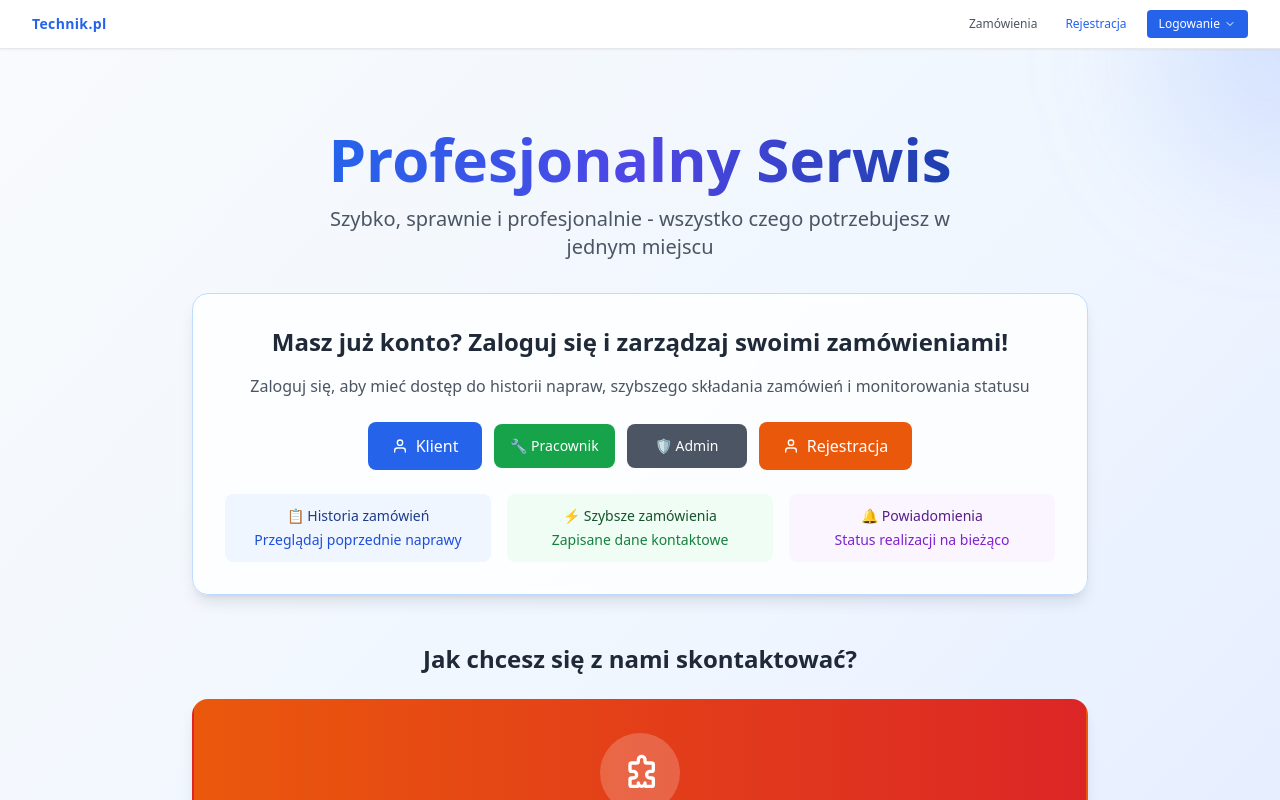
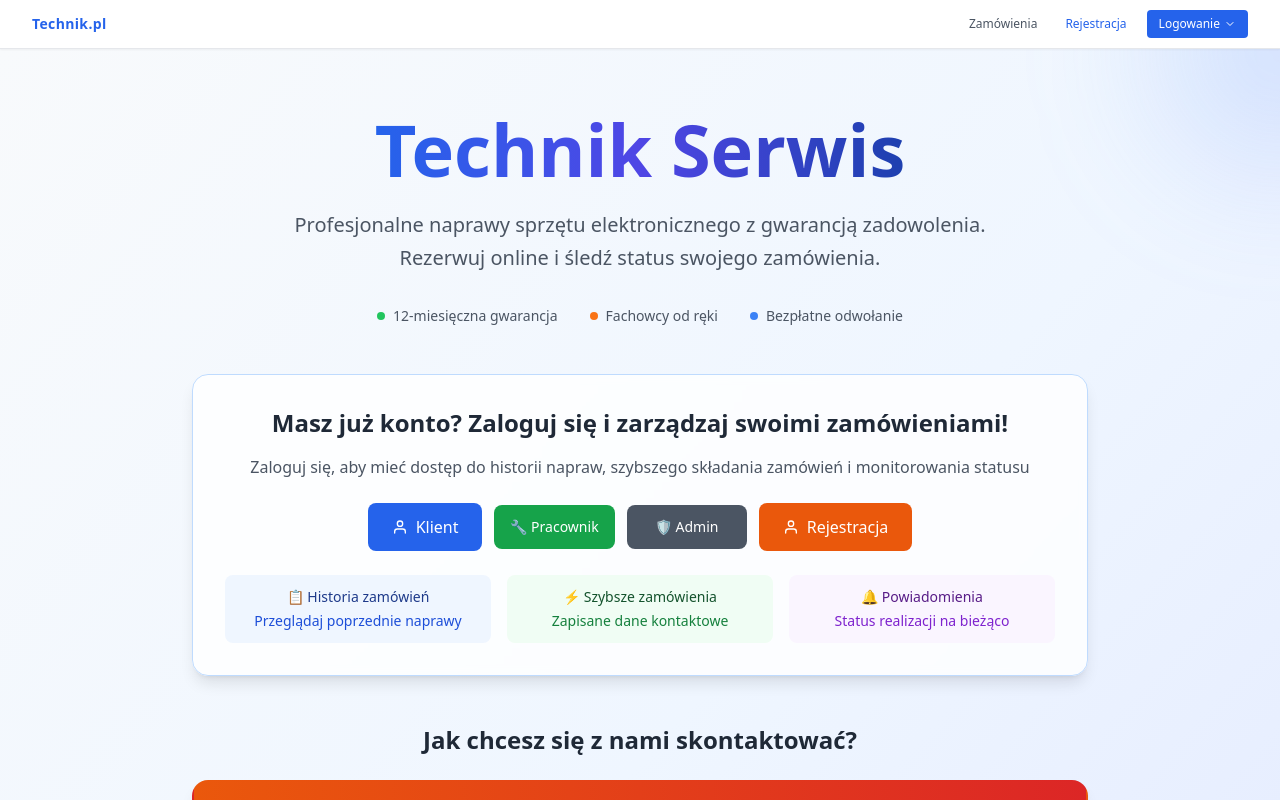
Before and after one commit to mkagd/technik, a Next.js app: page / in a window 1280 px wide. Shown: the top 800 px of the page. Built offline with nearby package versions, Linux system fonts and the light colour scheme; no server answers.

Commit message:
Restore original hero section with Technik Serwis title and features

```diff
--- a/pages/index.js
+++ b/pages/index.js
@@ -188,15 +188,30 @@ export default function Home() {
 
         {/* Content */}
         <div className="relative z-10">
-          <div className="text-center py-16">
-            <h1 className="text-4xl md:text-6xl font-bold text-gray-900 mb-4 leading-tight">
+          <div className="text-center py-12">
+            <h1 className="text-5xl md:text-7xl font-extrabold text-gray-900 mb-6 leading-tight">
               <span className="bg-gradient-to-r from-blue-600 via-indigo-600 to-blue-800 bg-clip-text text-transparent">
-                Profesjonalny Serwis
+                Technik Serwis
               </span>
             </h1>
-            <p className="text-lg md:text-xl text-gray-600 mb-8 max-w-2xl mx-auto">
-              Szybko, sprawnie i profesjonalnie - wszystko czego potrzebujesz w jednym miejscu
+            <p className="text-xl text-gray-600 mb-8 max-w-3xl mx-auto leading-relaxed">
+              Profesjonalne naprawy sprzętu elektronicznego z gwarancją zadowolenia.
+              Rezerwuj online i śledź status swojego zamówienia.
             </p>
+            <div className="flex items-center justify-center gap-8 text-sm text-gray-600 mb-12">
+              <div className="flex items-center gap-2">
+                <div className="w-2 h-2 bg-green-500 rounded-full"></div>
+                <span>12-miesięczna gwarancja</span>
+              </div>
+              <div className="flex items-center gap-2">
+                <div className="w-2 h-2 bg-orange-500 rounded-full"></div>
+                <span>Fachowcy od ręki</span>
+              </div>
+              <div className="flex items-center gap-2">
+                <div className="w-2 h-2 bg-blue-500 rounded-full"></div>
+                <span>Bezpłatne odwołanie</span>
+              </div>
+            </div>
 
             {/* Sekcja logowania/rejestracji dla niezalogowanych */}
             {!currentUser && (
```
